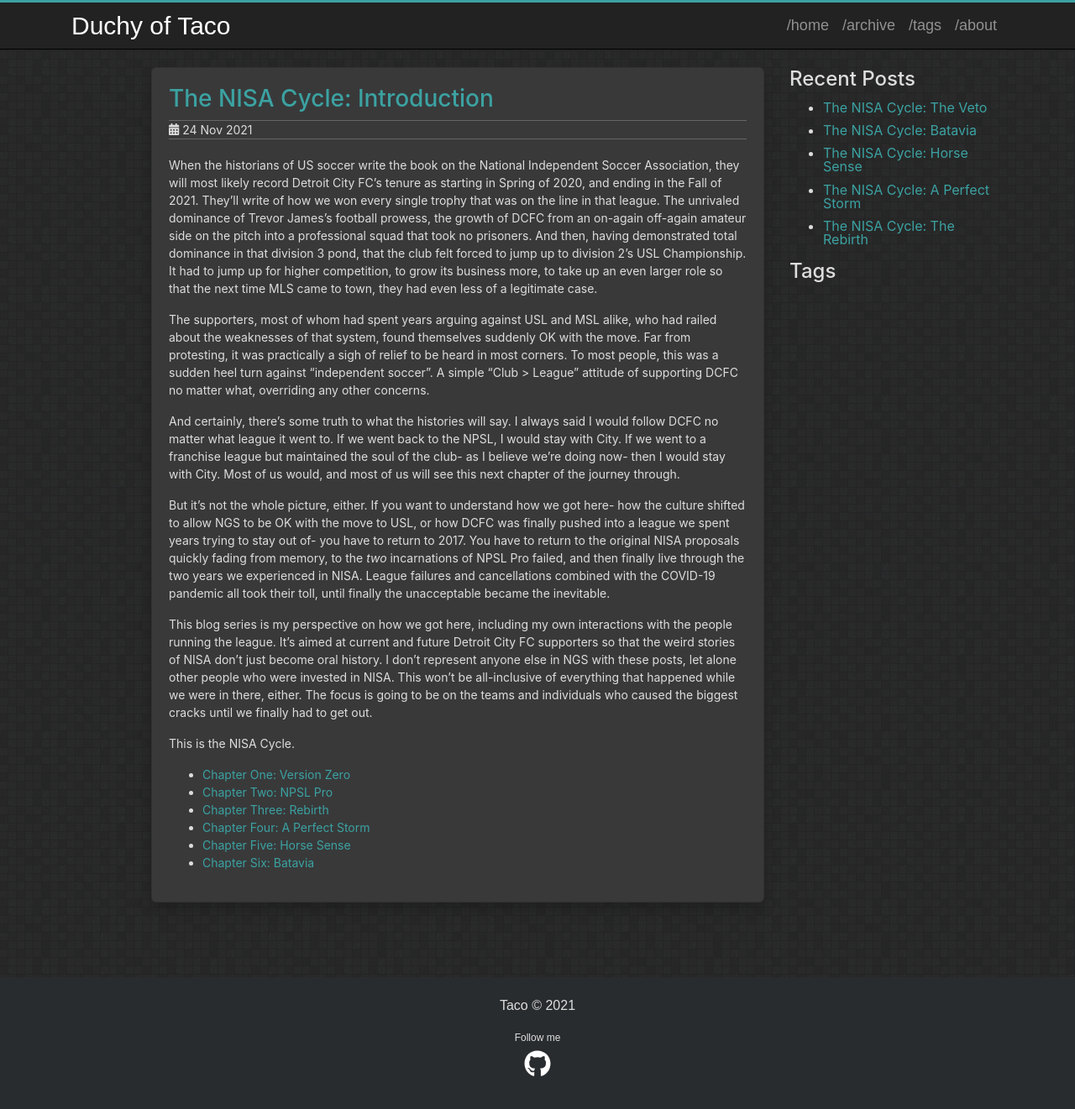
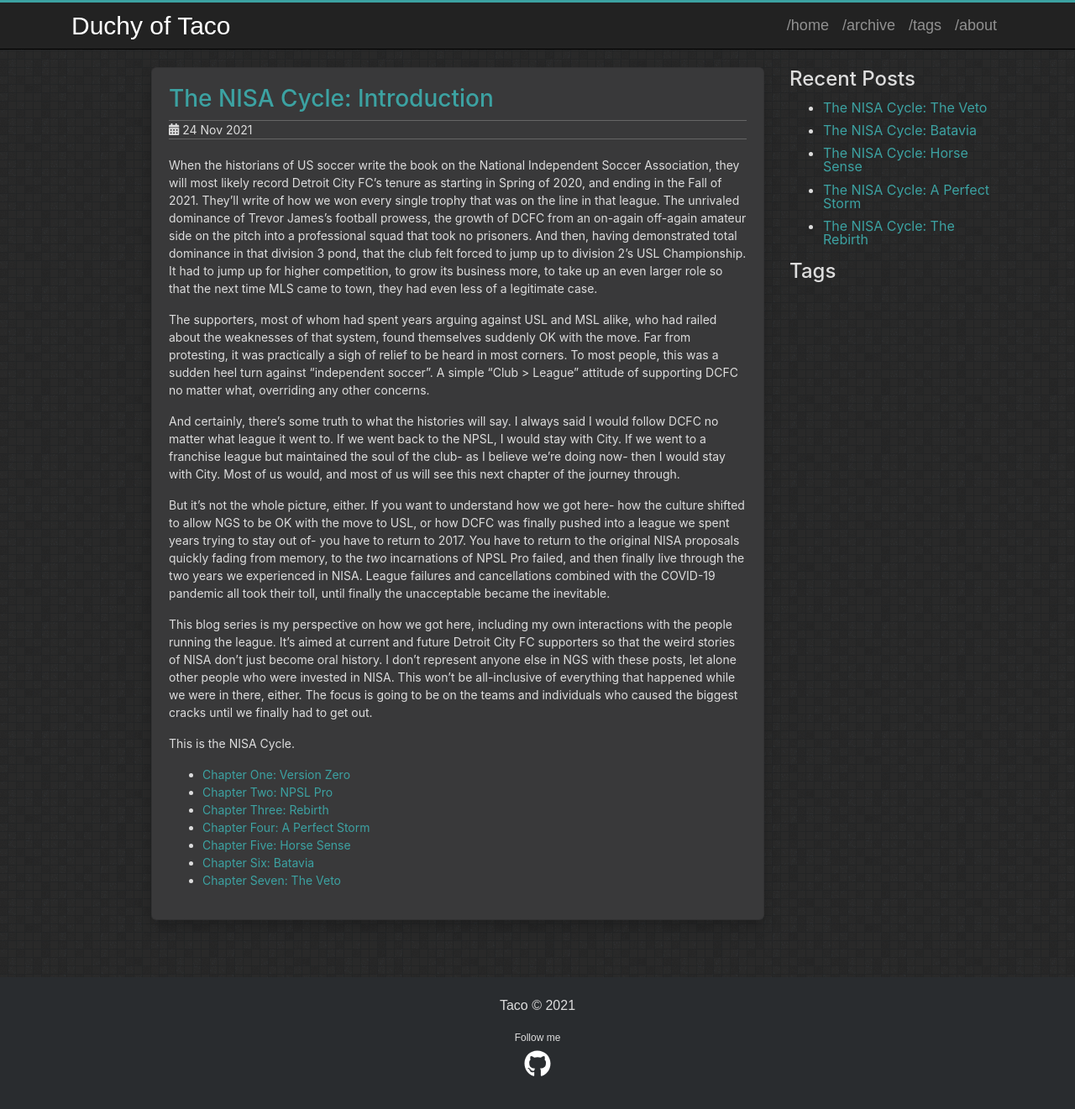
Before and after one commit to tacoman/tacoman.github.io, a Jekyll site: the page built from _posts/2021-11-24-nisa-cycle-home.markdown, in a window 1280 px wide and 1346 px high. Shown: the top 1321 px of the window at 84% size. Built offline with Jekyll 4.4.1, drawn with Linux system fonts in a browser that asks for light colours.

Commit message:
update TOC

```diff
--- a/_posts/2021-11-24-nisa-cycle-home.markdown
+++ b/_posts/2021-11-24-nisa-cycle-home.markdown
@@ -41,3 +41,4 @@
 * [Chapter Four: A Perfect Storm](/nisa/dcfc/2021/11/26/nisa-cycle-a-perfect-storm.html)
 * [Chapter Five: Horse Sense](/nisa/dcfc/2021/11/27/nisa-cycle-horse-sense.html)
 * [Chapter Six: Batavia](/nisa/dcfc/2021/11/29/nisa-cycle-batavia.html)
+* [Chapter Seven: The Veto](/nisa/dcfc/2021/12/03/nisa-cycle-the-veto.html)
```
